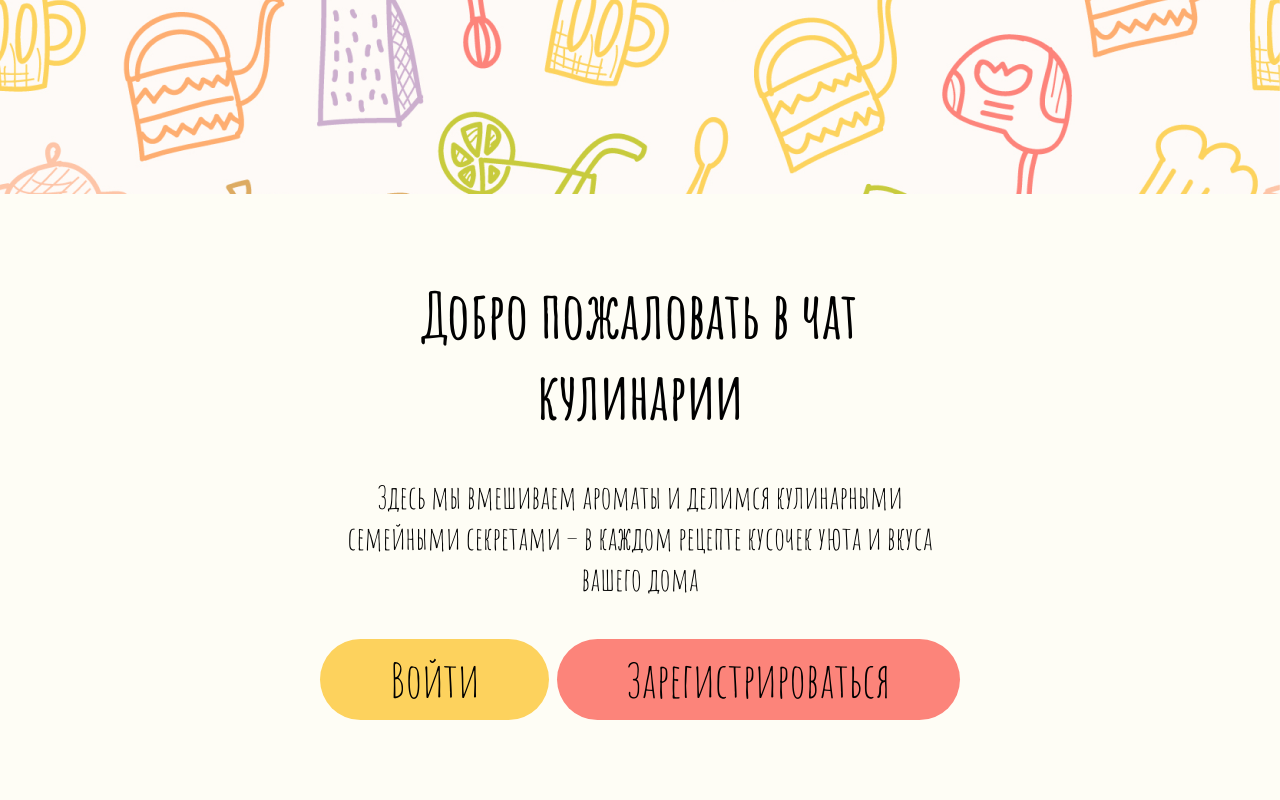
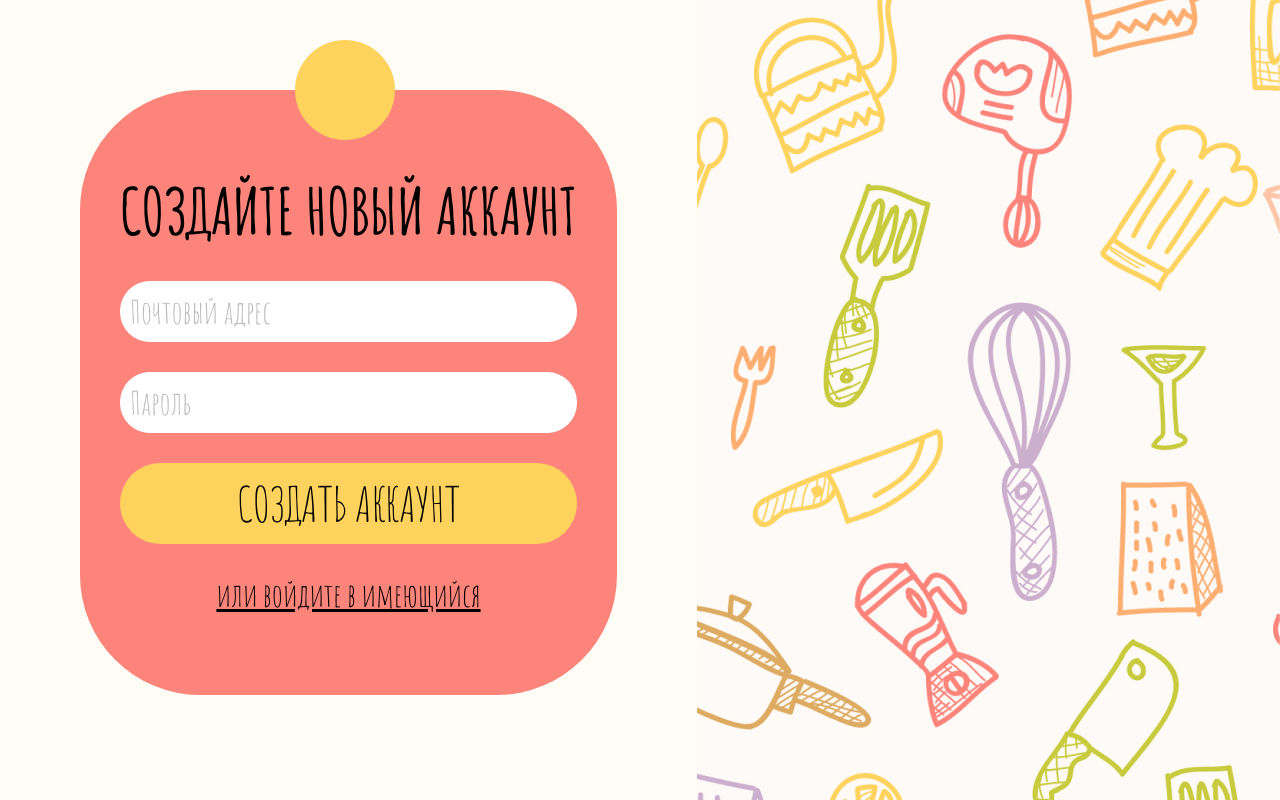
Before and after one commit to 1gnoramus/COOKING_CHAT, a React (Vite) app: page /register in a window 1280 px wide. Built offline with nearby package versions, Linux system fonts and the light colour scheme.

Commit message:
routing+firebase

```diff
--- a/package.json
+++ b/package.json
@@ -10,8 +10,10 @@
     "preview": "vite preview"
   },
   "dependencies": {
+    "firebase": "^10.7.2",
     "react": "^18.2.0",
-    "react-dom": "^18.2.0"
+    "react-dom": "^18.2.0",
+    "react-router-dom": "^6.21.3"
   },
   "devDependencies": {
     "@types/react": "^18.2.43",
--- a/src/App.css
+++ b/src/App.css
@@ -34,6 +34,7 @@ form h1 {
 form p {
   font-size: 32px;
   text-decoration: underline;
+  cursor: pointer;
 }
 form button {
   padding: 10px 80px;
@@ -191,6 +192,9 @@ a {
 .top_panel h1 {
   font-size: 48px;
 }
+.logout{
+  cursor: pointer;
+}
 
 /* CHAT PAGE - CHAT PANEL*/
 .chat_panel {
--- a/src/App.jsx
+++ b/src/App.jsx
@@ -1,8 +1,24 @@
 import "./App.css";
 import { WelcomePage } from "./pages/WelcomePage";
+import { LoginPage } from "./pages/LoginPage";
+import { RegistrationPage } from "./pages/RegistrationPage";
+import { ChatPage } from "./pages/ChatPage";
+import { Routes, Route } from "react-router-dom";
 
 function App() {
-  return <WelcomePage></WelcomePage>;
+  return (
+    <>
+      <Routes>
+        <Route path="/" element={<WelcomePage></WelcomePage>}></Route>
+        <Route path="/login" element={<LoginPage></LoginPage>}></Route>
+        <Route
+          path="/register"
+          element={<RegistrationPage></RegistrationPage>}
+        ></Route>
+        <Route path="/chat" element={<ChatPage></ChatPage>}></Route>
+      </Routes>
+    </>
+  );
 }
 
 export default App;
--- a/src/components/ChatPartner.jsx
+++ b/src/components/ChatPartner.jsx
@@ -1,8 +1,8 @@
-export function ChatPartner() {
+export function ChatPartner({ sender, message }) {
   return (
     <div className="chatPartner_cont">
-      <h1>Бабушка</h1>
-      <p>Добрый вечер!</p>
+      <h1>{sender}</h1>
+      <p>{message}</p>
     </div>
   );
 }
--- /dev/null
+++ b/src/firebase.js
@@ -0,0 +1,15 @@
+import { initializeApp } from "firebase/app";
+import { getAuth } from "firebase/auth";
+
+const firebaseConfig = {
+  apiKey: "AIzaSyDXU7X2MNdJ88MVyf9r_LGNBe7YiAfVDSM",
+  authDomain: "cookingapp-34e53.firebaseapp.com",
+  projectId: "cookingapp-34e53",
+  storageBucket: "cookingapp-34e53.appspot.com",
+  messagingSenderId: "1071146868184",
+  appId: "1:1071146868184:web:e367de61dc4ac3169a66ad",
+  measurementId: "G-EC0ECE91VN",
+};
+
+export const app = initializeApp(firebaseConfig);
+export const auth = getAuth(app);
--- a/src/main.jsx
+++ b/src/main.jsx
@@ -1,5 +1,6 @@
 import React from "react";
 import ReactDOM from "react-dom/client";
+import { BrowserRouter } from "react-router-dom";
 import App from "./App.jsx";
 
 ReactDOM.createRoot(document.getElementById("root")).render(
@@ -8,6 +9,8 @@ ReactDOM.createRoot(document.getElementById("root")).render(
       href="https://fonts.googleapis.com/css2?family=Amatic+SC:wght@400;700&display=swap"
       rel="stylesheet"
     ></link>
-    <App />
+    <BrowserRouter>
+      <App />
+    </BrowserRouter>
   </React.StrictMode>
 );
--- a/src/pages/ChatPage.jsx
+++ b/src/pages/ChatPage.jsx
@@ -3,22 +3,41 @@ import logout from "../assets/logout.png";
 import { ChatPartner } from "../components/ChatPartner";
 import { PartnerMEssageBubble } from "../components/PartnerMEssageBubble";
 import { UserMessageBubble } from "../components/UserMessageBubble";
+import { useNavigate } from "react-router-dom";
+import { signOut } from "firebase/auth";
+import { auth } from "../firebase";
 
 export function ChatPage() {
+  const navigate = useNavigate();
+  function handleLogOut() {
+    signOut(auth)
+      .then(() => {
+        navigate("/");
+      })
+      .catch((e) => {
+        alert(e);
+      });
+  }
   return (
     <div className="welcome_page">
       <div className="chat_page_content">
         <div className="sidebar_panel">
           <h1>Чаты</h1>
           <div className="chatPartners_list">
-            <ChatPartner></ChatPartner>
-            <ChatPartner></ChatPartner>
-            <ChatPartner></ChatPartner>
+            <ChatPartner sender="Бабушка" message="Добрый вечер!"></ChatPartner>
+            <ChatPartner
+              sender="Дедушка"
+              message="Ты видел мои очки?"
+            ></ChatPartner>
+            <ChatPartner
+              sender="Сестра"
+              message="Когда придешь домой?"
+            ></ChatPartner>
           </div>
         </div>
         <div className="top_panel">
           <h1>Бабушка</h1>
-          <div className="logout">
+          <div className="logout" onClick={handleLogOut}>
             <img src={logout} alt="" />
             <p>Выйти</p>
           </div>
--- a/src/pages/LoginPage.jsx
+++ b/src/pages/LoginPage.jsx
@@ -1,14 +1,57 @@
+import { signInWithEmailAndPassword } from "firebase/auth";
+import { useState } from "react";
+import { useNavigate } from "react-router-dom";
+import { auth } from "../firebase";
+
 export function LoginPage() {
+  const navigate = useNavigate();
+  let [emailInput, setemailInput] = useState("");
+  let [passwordInput, setpasswordInput] = useState("");
+
+  async function handleLogin(event) {
+    event.preventDefault();
+    try {
+      await signInWithEmailAndPassword(auth, emailInput, passwordInput);
+      navigate("/chat");
+    } catch {
+      alert("Пользователя не существует");
+    }
+  }
   return (
     <div className="welcome_page">
       <div className="login_page_content">
-        <form className="login_form" action="">
+        <form
+          className="login_form"
+          onSubmit={(e) => {
+            handleLogin(e);
+          }}
+        >
           <div className="circle_decor circle-red"></div>
           <h1>ВОЙТИ В СВОЙ АККАУНТ</h1>
-          <input type="text" placeholder="Почтовый адрес" />
-          <input type="text" placeholder="Пароль" />
-          <button className="btn btn-red btn-login"></button>
-          <p>или создайте новый</p>
+          <input
+            value={emailInput}
+            onChange={(e) => {
+              setemailInput(e.target.value);
+            }}
+            type="text"
+            placeholder="Почтовый адрес"
+          />
+          <input
+            value={passwordInput}
+            onChange={(e) => {
+              setpasswordInput(e.target.value);
+            }}
+            type="text"
+            placeholder="Пароль"
+          />
+          <button className="btn btn-red btn-login">ВОЙТИ</button>
+          <p
+            onClick={() => {
+              navigate("/register");
+            }}
+          >
+            или создайте новый
+          </p>
         </form>
       </div>
     </div>
--- a/src/pages/RegistrationPage.jsx
+++ b/src/pages/RegistrationPage.jsx
@@ -1,16 +1,59 @@
+import { createUserWithEmailAndPassword } from "firebase/auth";
+import { useState } from "react";
+import { useNavigate } from "react-router-dom";
+import { auth } from "../firebase";
+
 export function RegistrationPage() {
+  let [emailInput, setEmailInput] = useState("");
+  let [passwordInput, setPasswordInput] = useState("");
+  const navigate = useNavigate();
+
+  async function handleRegistration(event) {
+    event.preventDefault();
+    try {
+      await createUserWithEmailAndPassword(auth, emailInput, passwordInput);
+      navigate("/chat");
+    } catch {
+      alert("Вы ввели данные неверно");
+    }
+  }
   return (
     <div className="welcome_page">
       <div className="register_page_content">
-        <form className="register_form">
+        <form
+          className="register_form"
+          onSubmit={(e) => {
+            handleRegistration(e);
+          }}
+        >
           <div className="circle_decor circle-yellow"></div>
           <h1>СОЗДАЙТЕ НОВЫЙ АККАУНТ</h1>
-          <input type="text" placeholder="Почтовый адрес" />
-          <input type="text" placeholder="Пароль" />
+          <input
+            value={emailInput}
+            onChange={(e) => {
+              setEmailInput(e.target.value);
+            }}
+            type="text"
+            placeholder="Почтовый адрес"
+          />
+          <input
+            value={passwordInput}
+            onChange={(e) => {
+              setPasswordInput(e.target.value);
+            }}
+            type="text"
+            placeholder="Пароль"
+          />
           <button className="btn btn-yellow btn-register">
             СОЗДАТЬ АККАУНТ
           </button>
-          <p>или войдите в имеющийся</p>
+          <p
+            onClick={() => {
+              navigate("/login");
+            }}
+          >
+            или войдите в имеющийся
+          </p>
         </form>
       </div>
     </div>
--- a/src/pages/WelcomePage.jsx
+++ b/src/pages/WelcomePage.jsx
@@ -1,4 +1,7 @@
+import { Link, useNavigate } from "react-router-dom";
+
 export function WelcomePage() {
+  const navigate = useNavigate();
   return (
     <div className="welcome_page">
       <div className="welcome_page_content">
@@ -8,8 +11,22 @@ export function WelcomePage() {
           в каждом рецепте кусочек уюта и вкуса вашего дома
         </p>
         <div className="welcome_btn_cont">
-          <button className="btn btn-yellow">Войти</button>
-          <button className="btn btn-red">Зарегистрироваться</button>
+          <button
+            onClick={() => {
+              navigate("/login");
+            }}
+            className="btn btn-yellow"
+          >
+            Войти
+          </button>
+          <button
+            className="btn btn-red"
+            onClick={() => {
+              navigate("/register");
+            }}
+          >
+            Зарегистрироваться
+          </button>
         </div>
       </div>
     </div>
```
Also changed, not shown: 1 other file (tests, documents, lock files or other folders).
